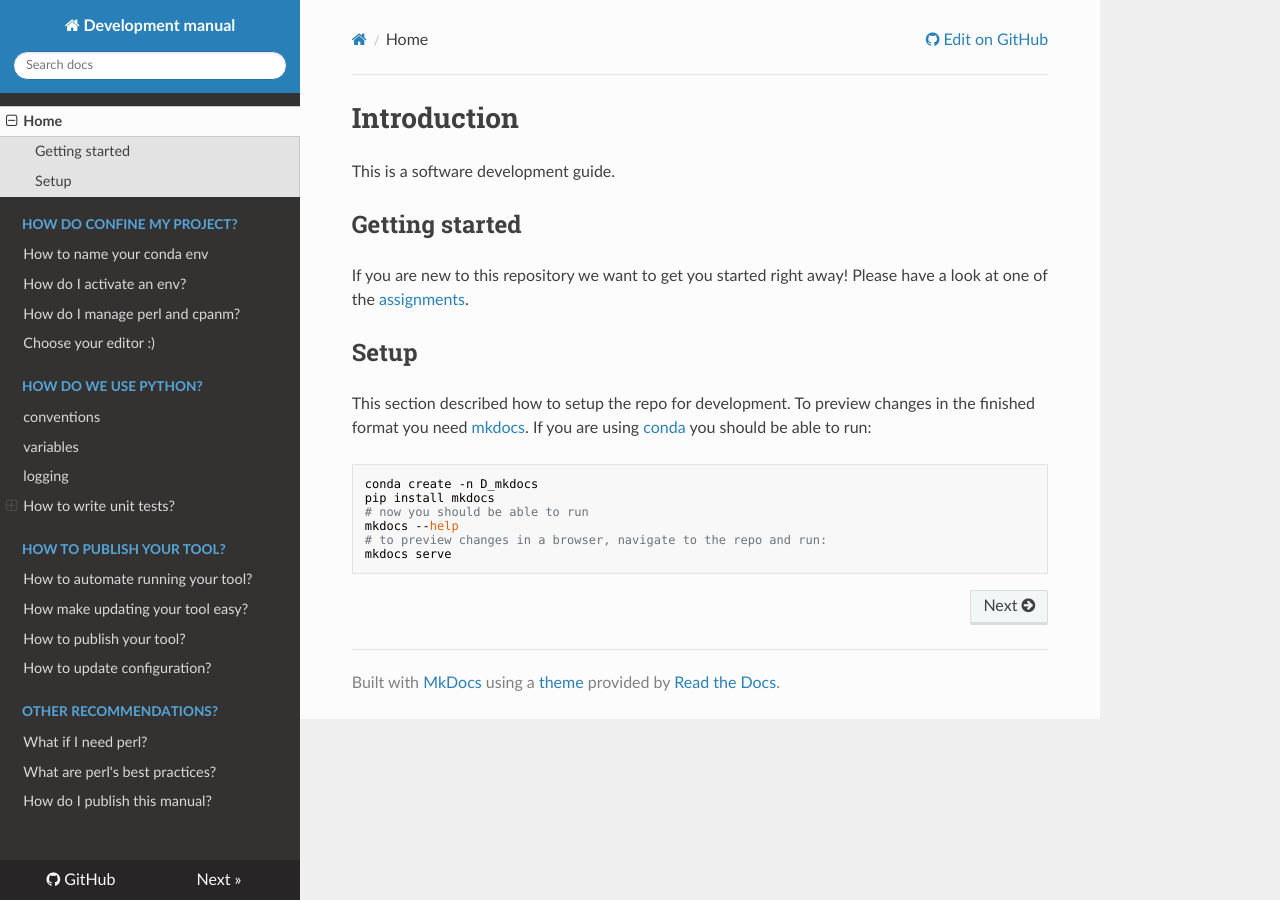
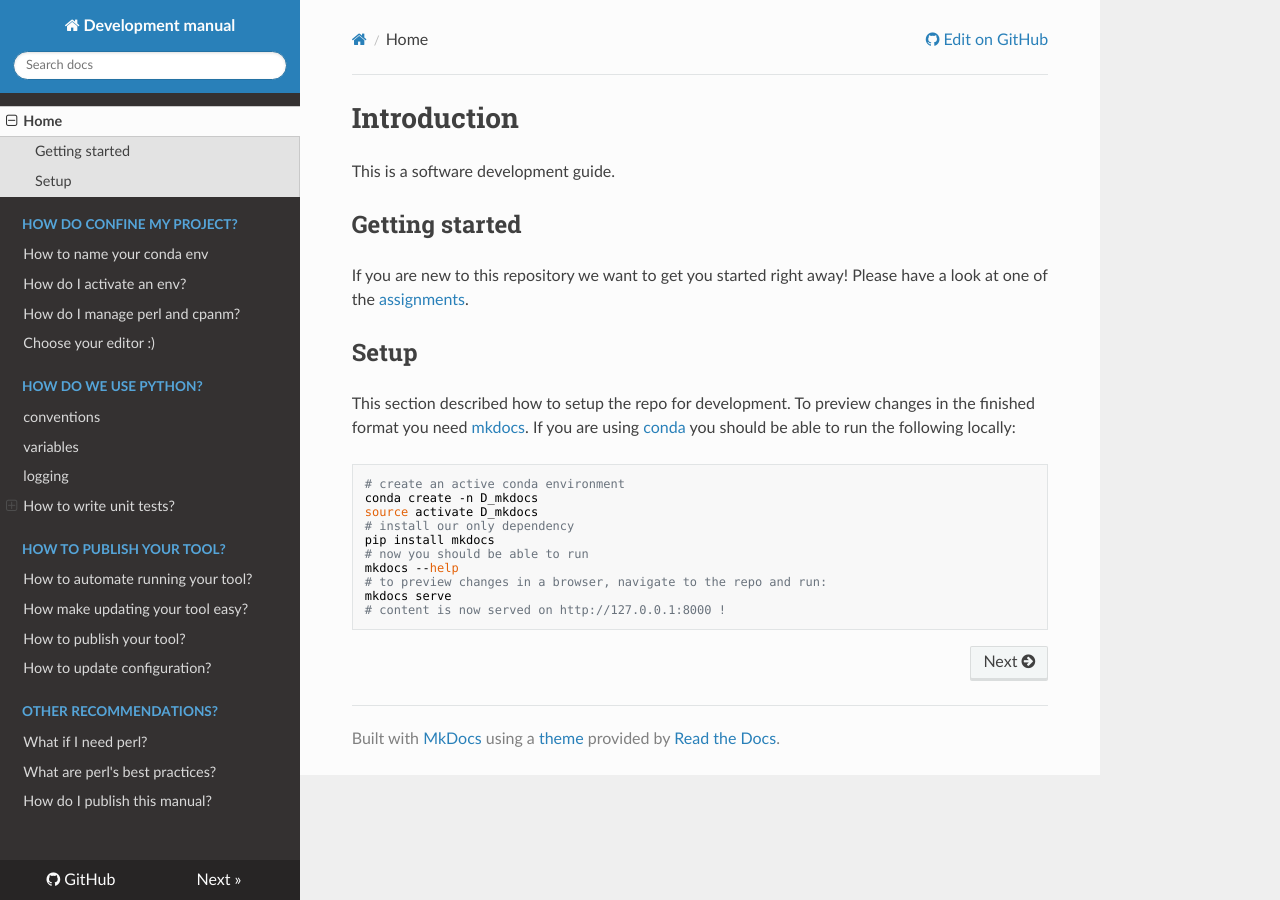
Before and after one commit to ingkebil/development, an MkDocs documentation site: the page built from docs/index.md, in a window 1280 px wide. Built offline with MkDocs 1.6.1, drawn with Linux system fonts in a browser that asks for light colours; nearby versions of some CDN libraries.

Commit message:
Fix: true to reality install instructions (#81)
* Fix: true to reality install instructions

Leaves nothing up to the imagination

* Only run locally

````diff
--- a/docs/index.md
+++ b/docs/index.md
@@ -8,16 +8,22 @@ If you are new to this repository we want to get you started right away! Please
 
 ## Setup
 
-This section described how to setup the repo for development. To preview changes in the finished format you need [mkdocs][mkdocs]. If you are using [conda][conda] you should be able to run:
+This section described how to setup the repo for development. To preview changes in the finished format you need [mkdocs][mkdocs]. If you are using [conda][conda] you should be able to run the following locally:
 
 ```bash
+# create an active conda environment
 conda create -n D_mkdocs
+source activate D_mkdocs
+# install our only dependency
 pip install mkdocs
 # now you should be able to run
 mkdocs --help
 # to preview changes in a browser, navigate to the repo and run:
 mkdocs serve
+# content is now served on http://127.0.0.1:8000 !
 ```
+
+
 
 [mkdocs]: https://www.mkdocs.org/#getting-started
 [conda]: https://conda.io/docs/
````
